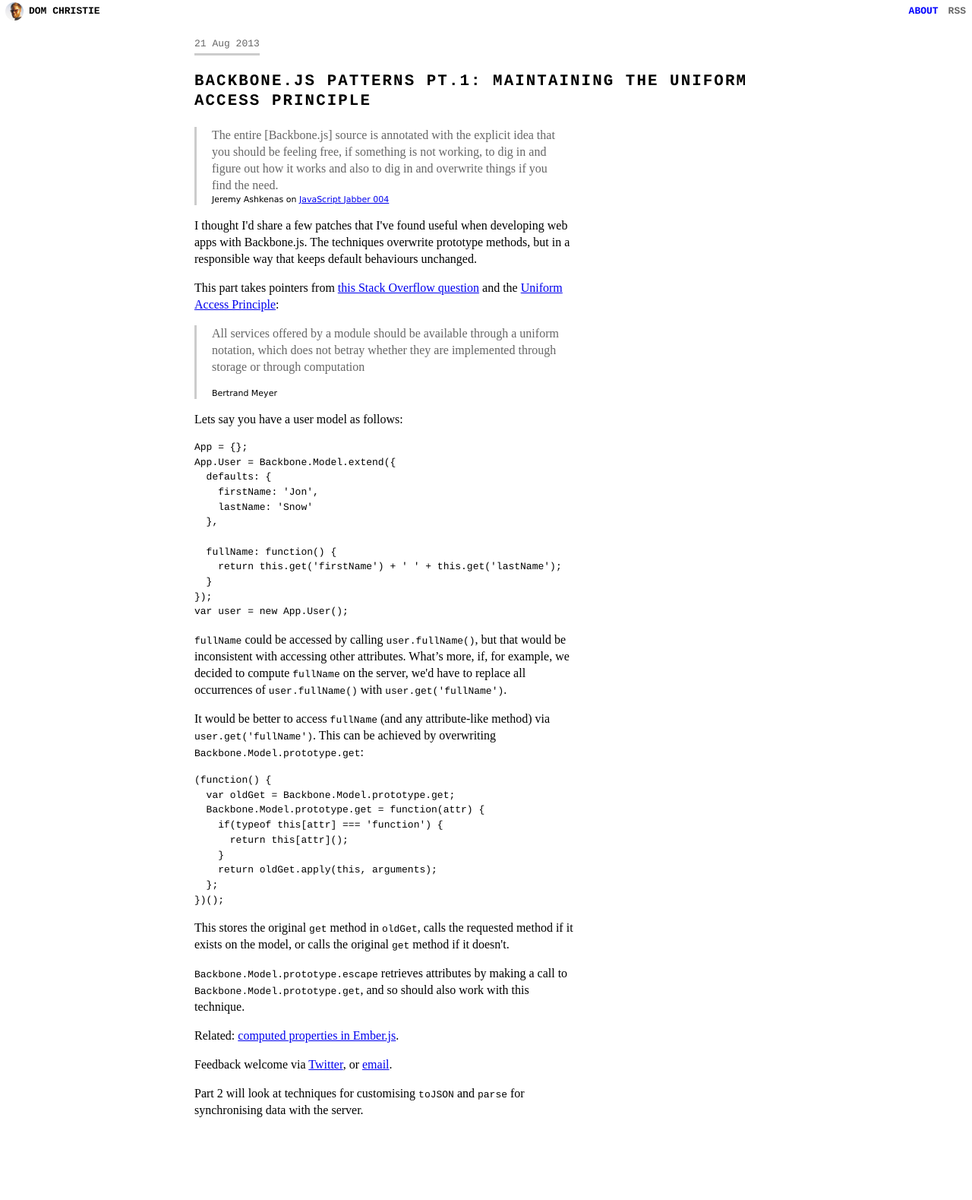
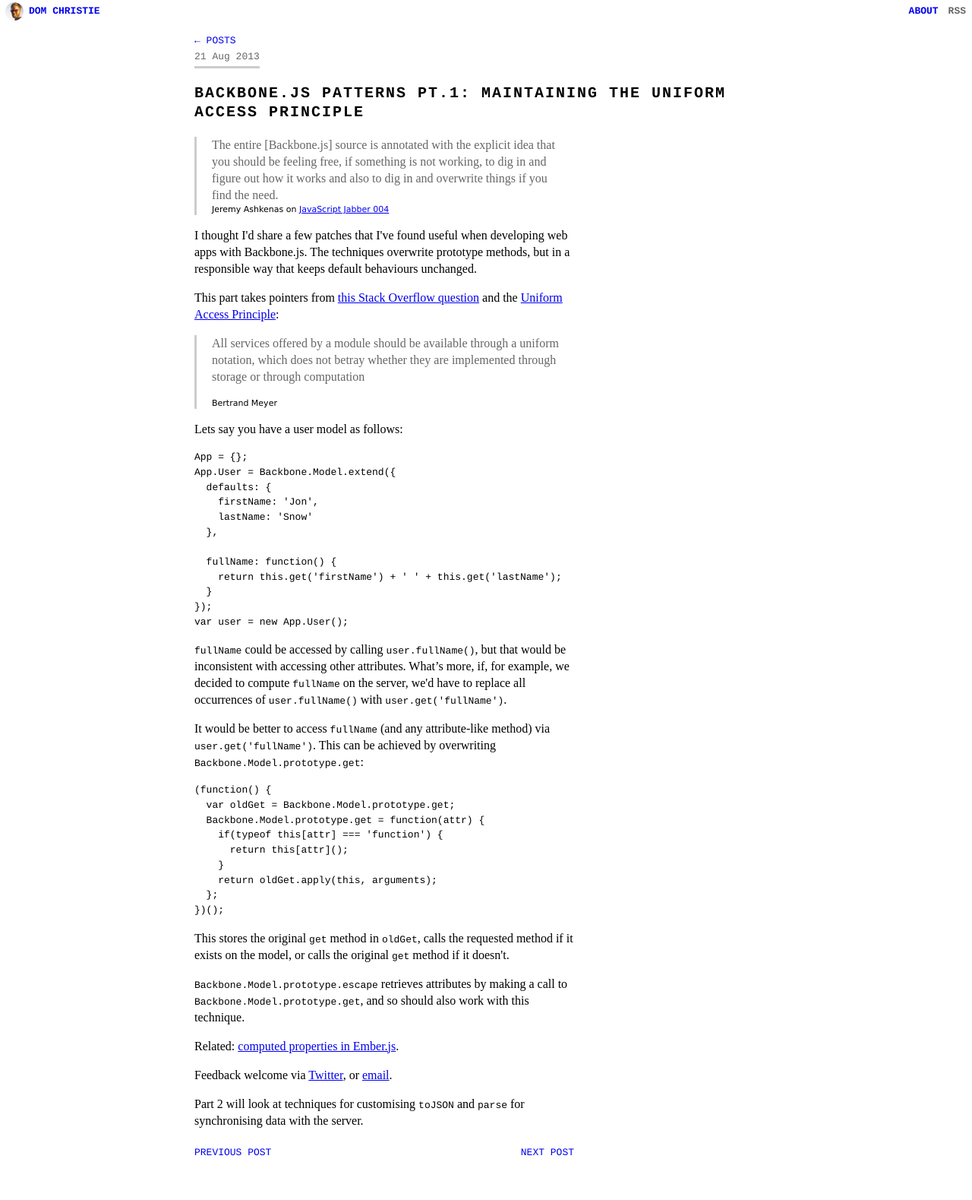
Before and after one commit to domchristie/domchristie.co.uk, a Jekyll site: the page built from _posts/2013-08-21-backbone-js-patterns-pt-1-maintaining-the-uniform-access-principle.html, in a window 1280 px wide. Shown: the whole page at 76% size. Built offline with Jekyll 4.4.1, drawn with Linux system fonts in a browser that asks for light colours; before the commit the page ends 1526 px from its top, so only the background shows below that.

Commit message:
Tidy styles with post navigation

```diff
--- a/_layouts/post.html
+++ b/_layouts/post.html
@@ -1,4 +1,17 @@
 ---
 layout: default
 ---
+<div class="post-navigation">
+  <a href="/"><span aria-label="Back to">←</span> Posts</a>
+</div>
+
 {% include post.html post=page %}
+
+<div class="post-navigation post-navigation--older-newer">
+  {% if page.previous.url %}
+    <a class="post-navigation__older" href="{{page.previous.url}}">Previous Post</a>
+  {% endif %}
+  {% if page.next.url %}
+    <a class="post-navigation__newer" href="{{page.next.url}}">Next post</a>
+  {% endif %}
+</div>
--- a/_sass/_base.scss
+++ b/_sass/_base.scss
@@ -50,8 +50,10 @@ table {
 }
 
 body {
+  margin-bottom: 3.375em;
+  font-family: courier, monospace, sans-serif;
   line-height: 1.375;
-  color: #000000;
+  color: black;
   background-color: white;
 }
 
@@ -64,7 +66,6 @@ body {
 time {
   font-size: 0.8125em;
   display: inline-block;
-  font-family: courier;
   color: #666;
 
   a {
@@ -73,8 +74,7 @@ time {
 }
 
 h1 {
-  font-size: 1.3em;
-  font-family: Courier, monospace;
+  font-size: 1.25em;
   font-weight: bold;
   text-transform: uppercase;
   letter-spacing: .1em;
@@ -91,14 +91,9 @@ h2 {
   font-size: 1em;
   font-weight: bold;
   margin: 1em 0;
-
-  a {
-    text-decoration: none;
-  }
 }
 
 h3, h4, h5, h6 {
-  font-family: Courier, monospace;
   font-size: 1em;
   font-weight: bold;
   margin: 1em 0;
@@ -123,12 +118,12 @@ li {
 blockquote {
   margin: 1em 0;
   padding: 0 2.60417%;
-  border-left: .1875em solid #CCCCCC;
+  border-left: .1875em solid #ccc;
   color: #666;
 }
 
 pre, code {
-  font-family: Courier, monospace;
+  font-family: courier, monospace;
 }
 
 code {
@@ -151,7 +146,7 @@ cite {
   font-size: .6875em;
   font-family: Verdana, sans-serif;
   font-style: normal;
-  color: #000000;
+  color: black;
 }
 
 cite {
--- a/_sass/_navigation.scss
+++ b/_sass/_navigation.scss
@@ -4,7 +4,6 @@
 }
 
 nav {
-  font-family: courier, monospace;
   font-size: .8125em;
   line-height: 1;
   text-transform: uppercase;
@@ -18,7 +17,6 @@ nav {
   }
 
   .name {
-    color: black;
     margin-left: 30px;
   }
 
@@ -38,7 +36,6 @@ nav {
   }
 
   a {
-    color: blue;
     text-decoration: none;
   }
 }
--- a/_sass/_posts.scss
+++ b/_sass/_posts.scss
@@ -1,3 +1,7 @@
+// ===========
+// = Grouped =
+// ===========
+
 .year + .year {
   margin-top: 3.375em;
 }
@@ -16,6 +20,10 @@
   list-style: none;
 }
 
+// =============
+// = List Item =
+// =============
+
 li.post {
   margin: 0 0 .75em;
 
@@ -28,15 +36,21 @@ li.post .post__body *:first-child {
   margin-top: 0;
 }
 
+// ========
+// = Show =
+// ========
+
 article.post {
-  margin-bottom: 3.375em;
-
   time {
     line-height: 1.3076923076923076923;
     padding-bottom: 0.25rem;
     border-bottom: 3px solid #ccc;
   }
 }
+
+// ========
+// = Body =
+// ========
 
 .post__body {
   font-family: "Times New Roman", serif;
@@ -62,3 +76,30 @@ article.post {
 .post__body blockquote {
   max-width: 29.0625em;
 }
+
+// ==============
+// = Navigation =
+// ==============
+
+.post-navigation {
+  max-width: 31.25rem;
+  font-size: 0.8125em;
+  overflow: hidden;
+}
+
+.post-navigation--older-newer {
+  margin-top: 1.375rem;
+}
+
+.post-navigation a {
+  text-transform: uppercase;
+  text-decoration: none;
+}
+
+.post-navigation__older {
+  float: left;
+}
+
+.post-navigation__newer {
+  float: right;
+}
```
